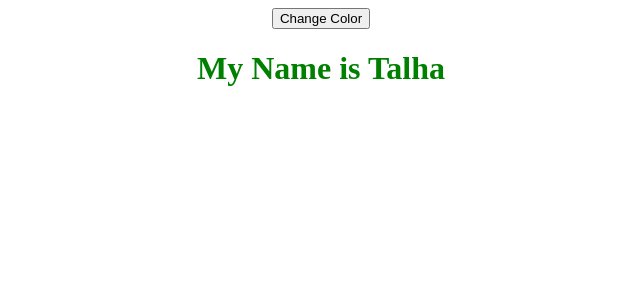
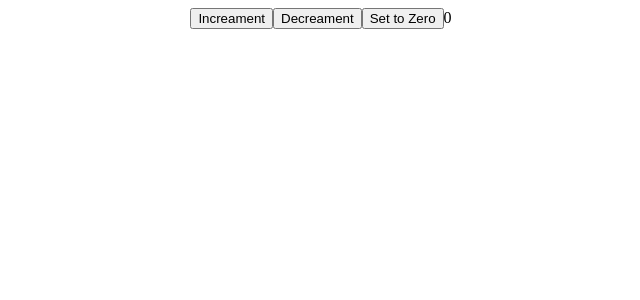
Before and after one commit to roshaunjunior/first, a React (Create React App) app: page / in a window 1280 px wide. Shown: the top 300 px of the page, without its empty margins (319-959 px from the left). Built offline with nearby package versions, Linux system fonts and the light colour scheme.

Commit message:
Exercise To Make Counter using useState

```diff
--- a/src/App.js
+++ b/src/App.js
@@ -3,16 +3,24 @@ import {useState} from 'react' ;
 //import {User} from './User'
 function App() {
 
-  const [textColor ,setTextColor] = useState("green") ;
-  // const showOrHide = () => {
-  //   setText(!text)
+  const [count ,setCount] = useState(0) ;
+  const increament = () => {
+    setCount(count + 1)
+  }
+
+  const decreament = () => {
+    setCount(count - 1 )
+  }
+
+  // const setZero = () => {
+  //   setCount(0 )
   // }
   return (
     <div className="App">
-     <button onClick={() => {
-      setTextColor(textColor === "green" ? "red" : "green")
-     }}> Change Color  </button>
-     <h1 style={{color : textColor}}>My Name is Talha </h1>
+    <button onClick={increament}> Increament </button>
+    <button onClick={decreament}> Decreament </button>
+    <button onClick={()=>setCount(0)}> Set to Zero </button>
+      {count}
     </div>
   );
 }
```
